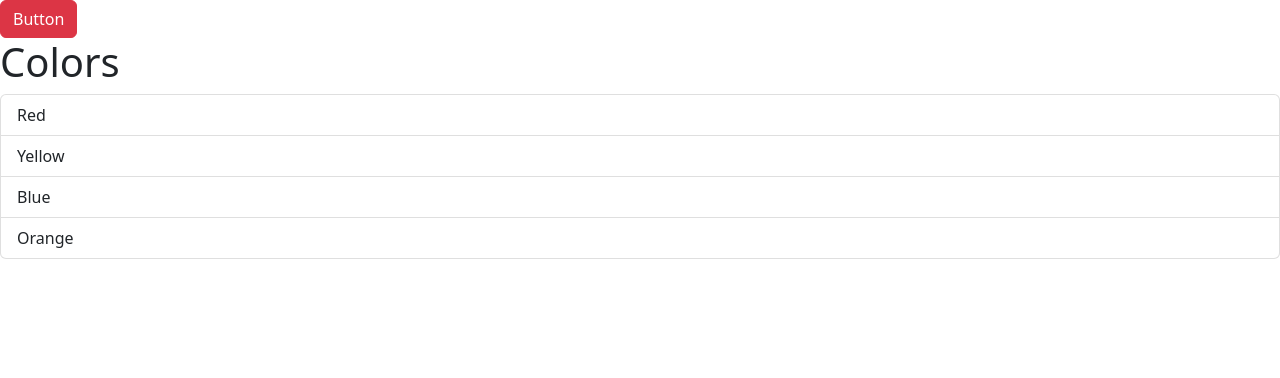
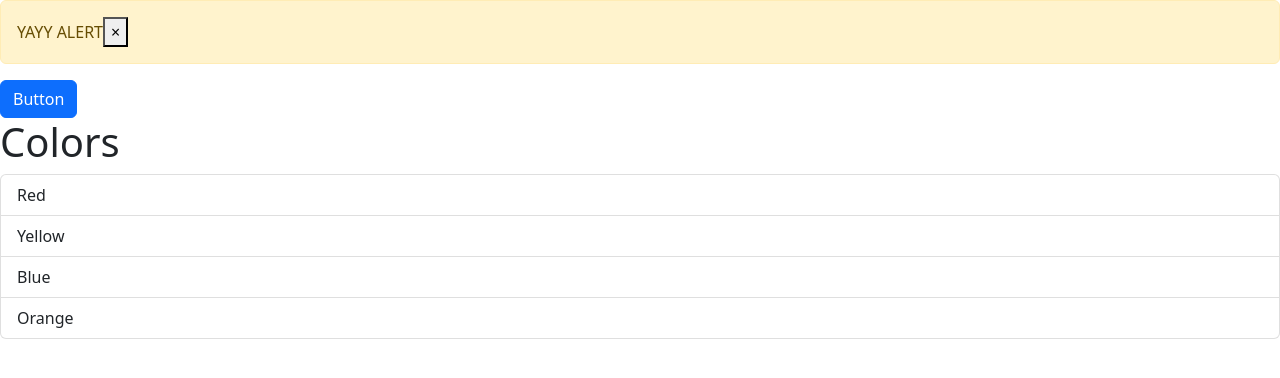
Before and after one commit to rajpoot-shikha/react-learning-journey, a React (Vite) app: page / in a window 1280 px wide. Both pictures are taken after a click on the button "Button". Shown: the top 378 px of the page. Built offline with nearby package versions, Linux system fonts and the light colour scheme.

Commit message:
Alert component

```diff
--- a/src/App.tsx
+++ b/src/App.tsx
@@ -1,3 +1,5 @@
+import { useState } from "react";
+import Alert from "./components/Alert";
 import Button from "./components/Button";
 import ListGroup from "./components/ListGroup";
 
@@ -9,10 +11,14 @@
 function App() {
   //ListGroup component can be reused for various kinds of lists.
   const colors = ["Red", "Yellow", "Blue", "Orange"];
+  const [alertVisible, setAlertVisibility] = useState(false);
 
   return (
     <>
-      <Button color="danger" onClick={() => console.log("clicked")}>
+      {alertVisible && (
+        <Alert onClose={() => setAlertVisibility(false)}>YAYY ALERT</Alert>
+      )}
+      <Button color="primary" onClick={() => setAlertVisibility(true)}>
         Button
       </Button>
       <ListGroup items={colors} title="Colors" onSelectItem={handleClick} />
--- /dev/null
+++ b/src/components/Alert.tsx
@@ -0,0 +1,26 @@
+interface Props {
+  children: string;
+  onClose: () => void;
+}
+
+function Alert({ children, onClose }: Props) {
+  return (
+    <div
+      className="alert alert-warning alert-dismissible fade show"
+      role="alert"
+    >
+      {children}
+      <button
+        type="button"
+        className="close"
+        data-dismiss="alert"
+        aria-label="Close"
+        onClick={onClose}
+      >
+        <span aria-hidden="true">&times;</span>
+      </button>
+    </div>
+  );
+}
+
+export default Alert;
```
